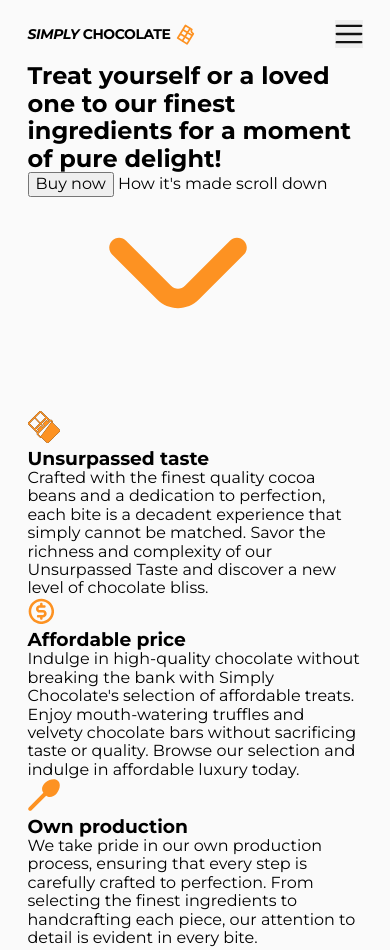
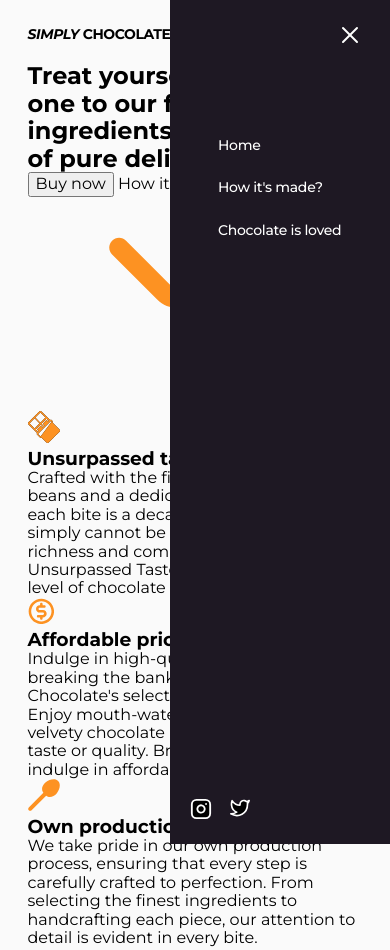
Before and after one commit to EvgenVls/simply_chocolate, a plain HTML site: page index.html in a window 390 px wide. Shown: the top 950 px of the page. Drawn offline with nearby package versions, Linux system fonts and the light colour scheme.

Commit message:
mobile menu markup and styles

```diff
--- a/css/styles.css
+++ b/css/styles.css
@@ -114,6 +114,58 @@ body {
 }
 /* ============ /MOBILE HEADER STYLES ============ */
 
+/* ============ MOBILE MENU STYLES ============ */
+.mobile-menu-container {
+    position: fixed;
+    top: 0;
+    right: 0;
+    z-index: 999;
+    width: 220px;
+    height: 100%;
+    background-color: #1E1823;
+}
+
+.mobile-menu-close-btn {
+    position: absolute;
+    top: 20px;
+    right: 20px;
+    border: none;
+    line-height: 0;
+    background-color: transparent;
+    stroke: #FFFFFF;
+}
+
+.mobile-menu-list {
+    display: flex;
+    flex-direction: column;
+    gap: 24px;
+    width: 124px;
+    margin-top: 136px;
+    margin-left: auto;
+    margin-right: auto;
+}
+
+.mobile-menu-list-item-link {
+    font-size: 14px;
+    font-weight: 500;
+    line-height: 1.14;
+    letter-spacing: -0.02em;
+    color: #FFFFFF;
+}
+
+.mobile-menu-list-item-link.active {
+    color: #FD9222;
+}
+
+.mobile-social-list {
+    position: absolute;
+    left: 20px;
+    bottom: 20px;
+    display: flex;
+    gap: 18px;
+    stroke: #FFFFFF;
+}
+/* ============ /MOBILE MENU STYLES ============ */
 @media screen and (min-width: 367px) {
     .container {
         max-width: 367px;
--- a/index.html
+++ b/index.html
@@ -218,5 +218,39 @@
             </form>
         </div>
     </footer>
+    <div class="mobile-menu-container">
+        <button class="mobile-menu-close-btn" type="button">
+            <svg width="28" height="28">
+                <use href="./images/icons.svg#icon-close"></use>
+            </svg>
+        </button>
+        <ul class="mobile-menu-list list">
+            <li class="mobile-menu-list-item">
+                <a class="mobile-menu-list-item-link link" href="">Home</a>
+            </li>
+            <li class="mobile-menu-list-item">
+                <a class="mobile-menu-list-item-link link" href="">How it&apos;s made&quest;</a>
+            </li>
+            <li class="mobile-menu-list-item">
+                <a class="mobile-menu-list-item-link link" href="">Chocolate is loved</a>
+            </li>
+        </ul>
+        <ul class="mobile-social-list list">
+            <li >
+                <a class="link" href="">
+                    <svg width="22" height="22">
+                    <use href="./images/icons.svg#icon-instagram"></use>
+                </svg>
+                </a>
+            </li>
+            <li >
+                <a class="link" href="">
+                    <svg width="20" height="20">
+                    <use href="./images/icons.svg#icon-twitter"></use>
+                </svg>
+                </a>
+            </li>
+        </ul>
+    </div>
 </body>
 </html>
```
